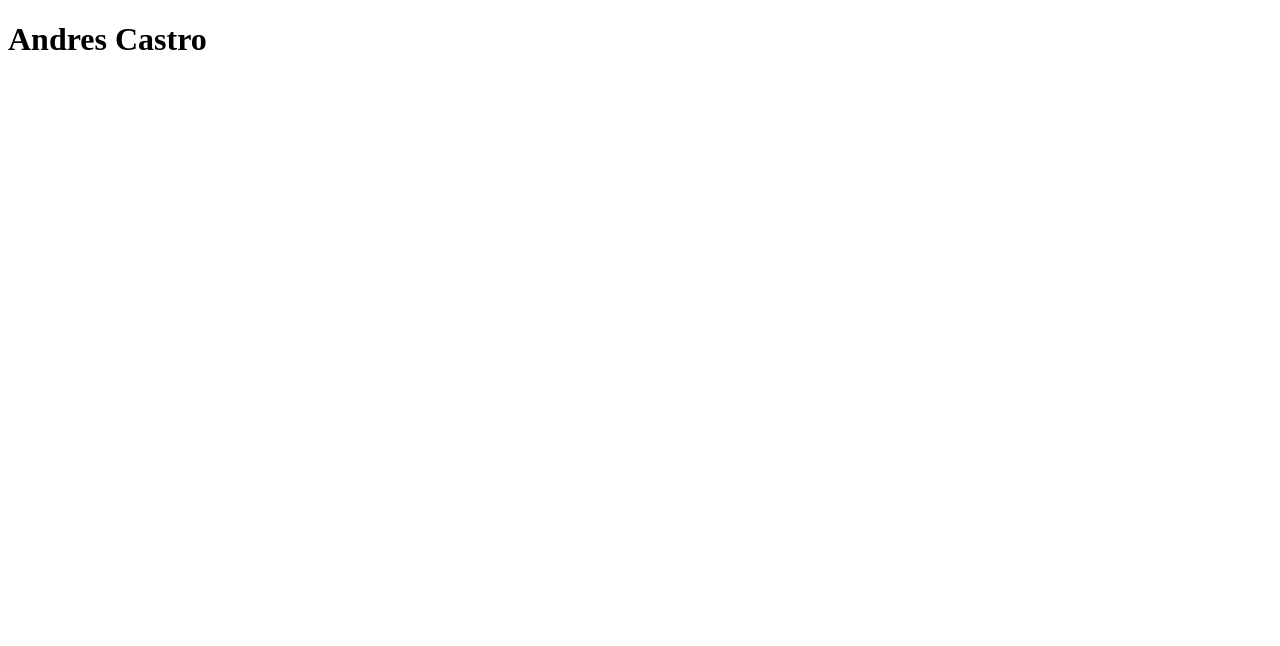
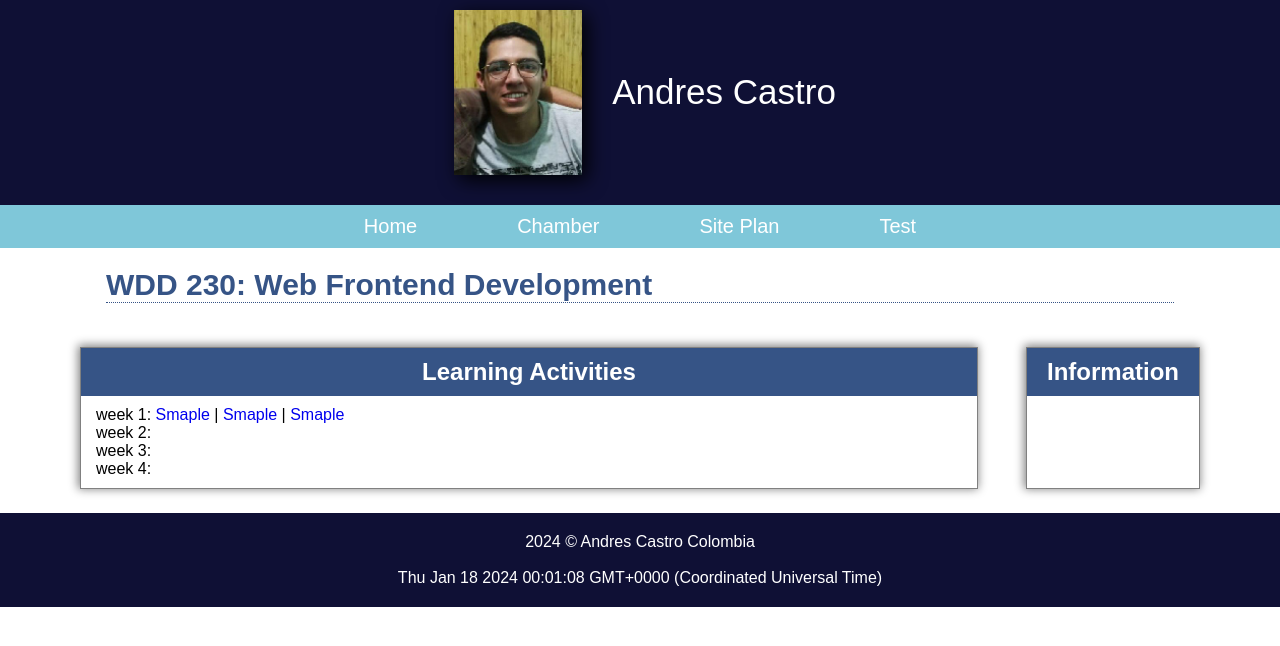
Before and after one commit to andrucastro/WDD-230, a plain HTML site: page index.html in a window 1280 px wide. Drawn offline with Linux system fonts and the light colour scheme.

Commit message:
to github

```diff
--- a/index.html
+++ b/index.html
@@ -10,11 +10,39 @@
     <link rel="stylesheet" href="styles/larger.css">
 </head>
 <body>
-    <header></header>
+    <header>
+        <img src="images/andres.jpeg" alt="Andres Castro foto">
+        <span>Andres Castro</span>
+    </header>
+    <nav>
+        <ul>
+            <li><a href="">Home</a></li>
+            <li><a href="">Chamber</a></li>
+            <li><a href="">Site Plan</a></li>
+            <li><a href="">Test</a></li>
+        </ul>
+    </nav>
     <main>
-        <h1>Andres Castro</h1>
+        <h1>WDD 230: Web Frontend Development</h1>
+        <section class="card">
+            <h2>Learning Activities</h2>
+            <ul>
+                <li>week 1:<a href="#"> Smaple</a> | <a href="#">Smaple</a> | <a href="#">Smaple</a></li>
+                <li>week 2:</li>
+                <li>week 3:</li>
+                <li>week 4:</li>
+            </ul>
+        </section>
+        <section class="card">
+            <h2>Information</h2>
+        </section>
     </main>
-    <footer></footer>
-    <script src="scripts/index.js"></script>
+    <footer>
+        <p>2024 &#169 Andres Castro Colombia </p>
+        <br>
+        <p id="time"></p>
+
+    </footer>
+    <script src="scripts/getDates.js"></script>
 </body>
 </html>
--- a/scripts/getDates.js
+++ b/scripts/getDates.js
@@ -0,0 +1,2 @@
+let oLastModif = new Date(document.lastModified);
+document.getElementById('time').innerHTML = oLastModif;
--- a/styles/base.css
+++ b/styles/base.css
@@ -0,0 +1,77 @@
+*{
+    text-decoration: none;
+    margin: 0px;
+    padding: 0px;
+    font-family: Arial, Helvetica, sans-serif;
+}
+
+header{
+    background-color:#0F1035;
+    display: flex;
+    align-items: center;
+    color: white;
+}
+
+header span{
+    width: 100%;
+    text-align: center;
+}
+
+img{
+    width: 30%;
+    padding: 10px;
+}
+
+header span{
+    font-size:35px;
+}
+
+nav{
+    text-align: center;
+}
+
+nav li{
+    background-color: #7FC7D9;
+    padding: 10px 0px;
+    color: white;
+}
+
+nav a{
+    color: white;
+    font-size: 20px;
+}
+
+h1{
+    text-align: center;
+    border-bottom: #365486 1px dotted;
+    margin: 5%;
+    font-size: 18px;
+    color: #365486;
+}
+
+h2{
+    background-color: #365486;
+    color: white;
+    text-align: center;
+    padding: 10px 0;
+}
+
+.card{
+    border: solid 1px gray;
+    margin: 1.5em;
+}
+
+.card ul{
+    padding: 10px 15px;
+}
+
+li{
+    list-style:none;
+}
+
+footer{
+    background-color: #0F1035;
+    color: white;
+    padding: 20px;
+    text-align: center;
+}
--- a/styles/larger.css
+++ b/styles/larger.css
@@ -0,0 +1,58 @@
+@media screen and (min-width: 800px){
+
+    header{
+        justify-content: center;
+        padding-bottom: 20px;
+    }
+
+    header span{
+        width: auto;
+        margin-left: 20px;
+    }
+
+    img{
+        width: 10%;
+        filter: drop-shadow(5px 5px 10px #000000);
+    }
+
+    nav{
+        width: 100%;
+    }
+
+    nav ul{
+        display: flex;
+        justify-content: center;
+        background-color: #7FC7D9;
+    }
+
+    nav li{
+        padding: 10px 50px;
+
+    }
+
+    main{
+        display: grid;
+        grid-template-columns: 1fr auto;
+        padding: 0px 3.5em;
+    }
+
+    h1{
+        grid-column: 1/3;
+        margin: 20px 50px;
+        font-size: 30px;
+        text-align: left ;
+    }
+    h2{
+        padding: 10px 20px;
+    }
+
+    .card{
+        box-shadow: -1px -1px 9px 1px rgba(0,0,0,0.49);
+        -webkit-box-shadow: -1px -1px 9px 1px rgba(0,0,0,0.49);
+        -moz-box-shadow: -1px -1px 9px 1px rgba(0,0,0,0.49);
+    }
+
+
+
+
+}
```
Also changed, not shown: images/andres.jpeg (added).
